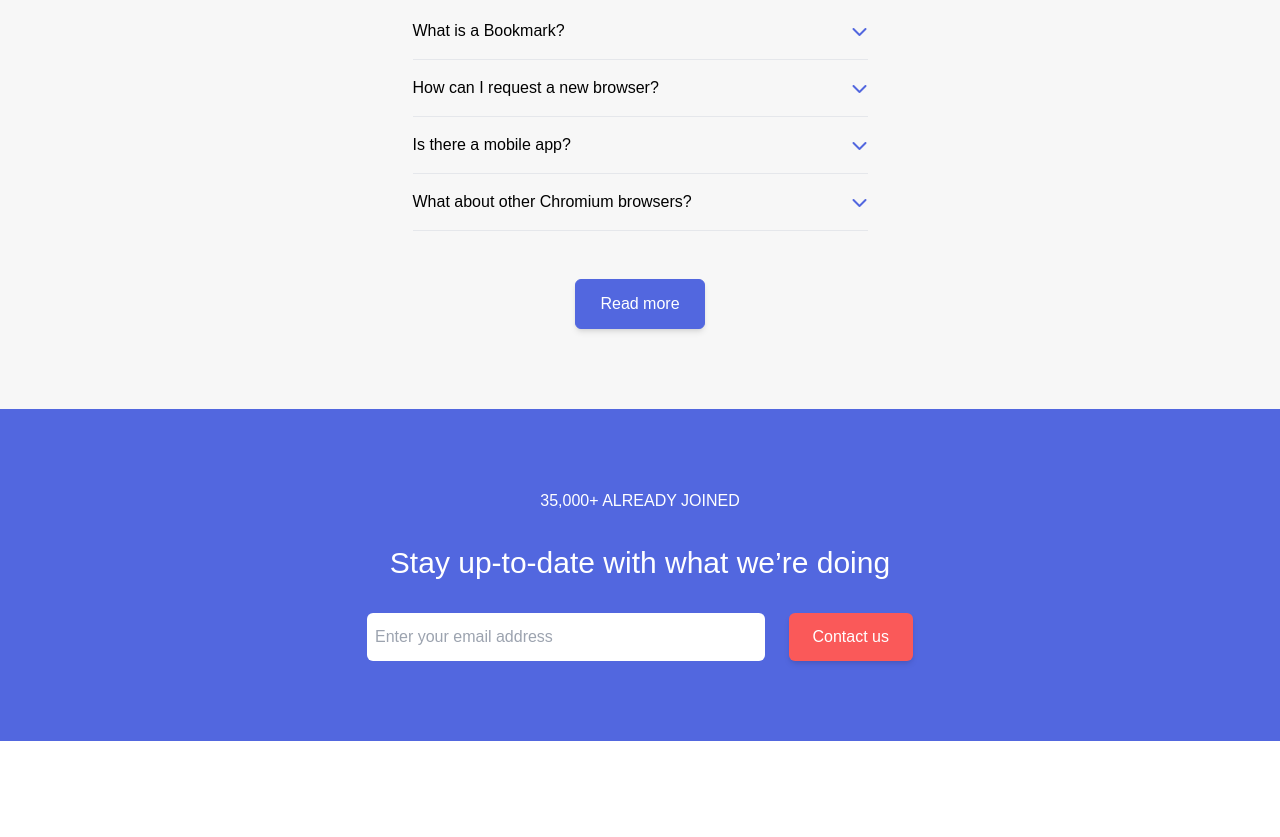
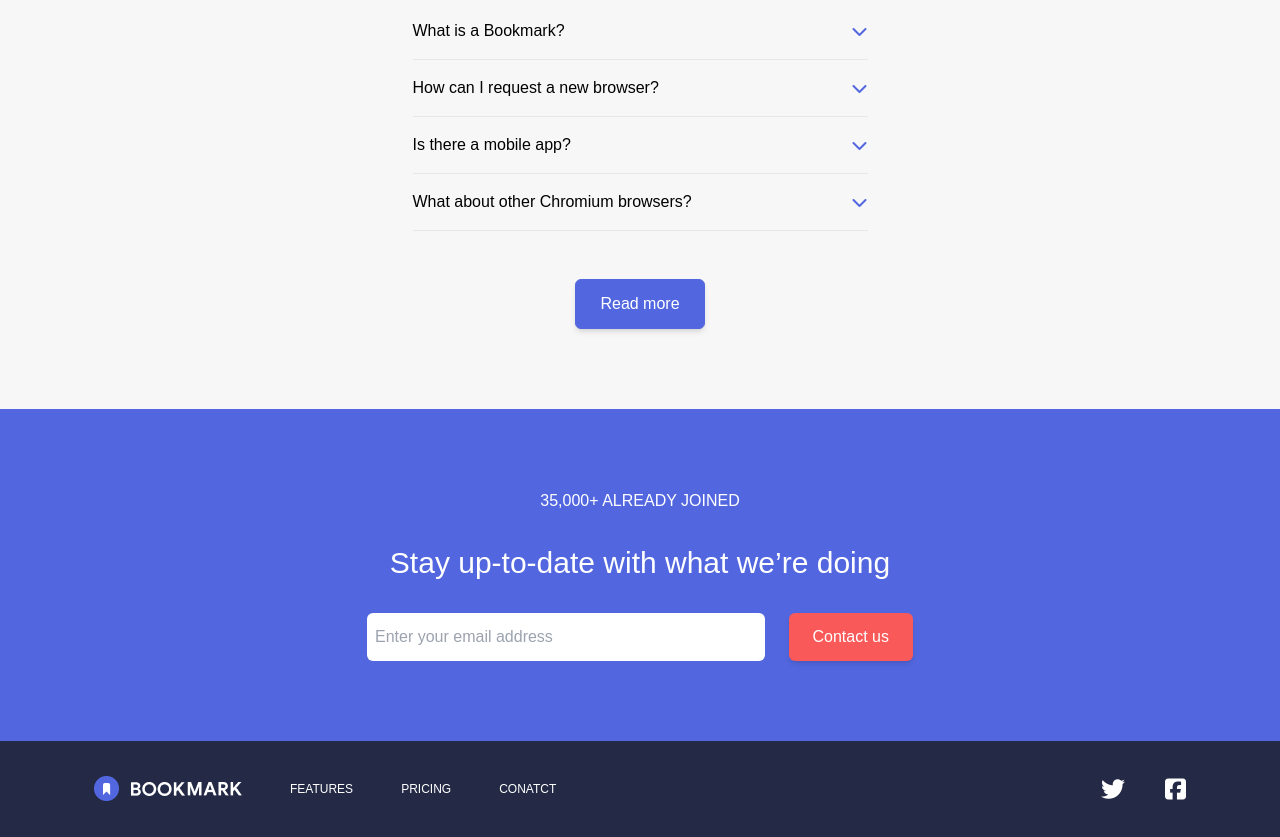
Before and after one commit to edantal/Bookmark-Theme, a website: page public/index.html in a window 1280 px wide. Shown: the part 3750-4587 px from the top of the page. Before the commit the page ends 4491 px from the top, so only its background shows below. Drawn offline with Linux system fonts and the light colour scheme.

Commit message:
Add footer section

```diff
--- a/public/index.html
+++ b/public/index.html
@@ -316,5 +316,27 @@
         </div>
       </div>
     </section>
+
+    <!-- FOOTER -->
+    <footer class="bg-bookmark-blue py-8">
+      <div class="container flex flex-col md:flex-row items-center">
+        <div
+          class="flex flex-1 flex-wrap items-center justify-center md:justify-start gap-12"
+        >
+          <img src="./images/logo-bookmark-white.png" alt="Bookmark" />
+          <ul class="flex text-white uppercase gap-12 text-xs">
+            <li class="cursor-pointer">Features</li>
+            <li class="cursor-pointer">Pricing</li>
+            <li class="cursor-pointer">Conatct</li>
+          </ul>
+        </div>
+        <div class="mt-12 md:mt-0">
+          <ul class="flex gap-10">
+            <li><i class="text-white text-2xl fab fa-twitter"></i></li>
+            <li><i class="text-white text-2xl fab fa-facebook-square"></i></li>
+          </ul>
+        </div>
+      </div>
+    </footer>
   </body>
 </html>
```
Also changed, not shown: README.md, public/style.css.
